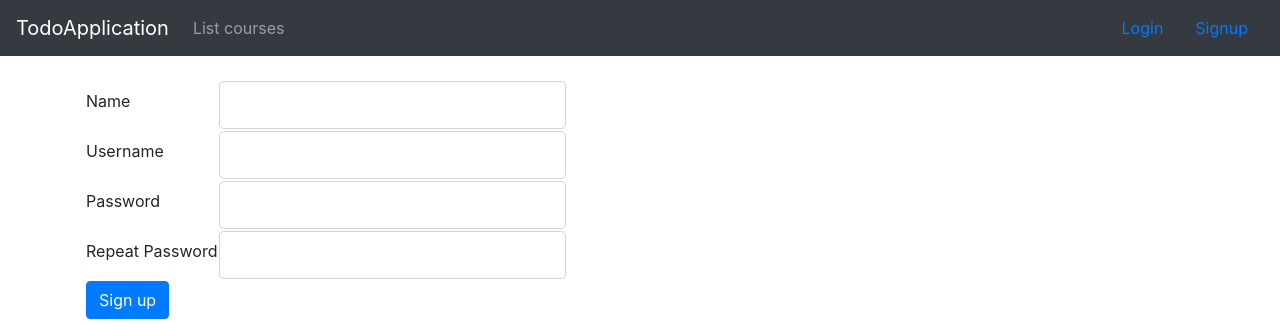
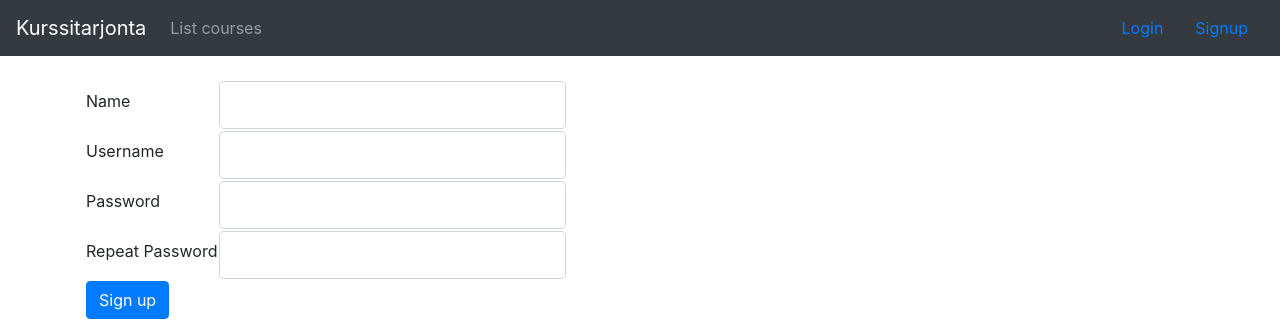
Before and after one commit to Sieluton/kurssitarjonta, a Flask app: page /auth/signup in a window 1280 px wide. Shown: the top 323 px of the page. Run offline with Flask 2, Linux system fonts and the light colour scheme; some libraries are stand-ins or nearby versions.

Commit message:
Layout.html teksti korjattu

```diff
--- a/application/templates/layout.html
+++ b/application/templates/layout.html
@@ -10,7 +10,7 @@
 <body>
 
 <nav class="navbar navbar-expand-md navbar-dark bg-dark mb-4">
-  <a class="navbar-brand" href="#">TodoApplication</a>
+  <a class="navbar-brand" href="#">Kurssitarjonta</a>
   <button class="navbar-toggler" type="button" data-toggle="collapse" data-target="#navbarCollapse" aria-controls="navbarCollapse" aria-expanded="false" aria-label="Toggle navigation">
     <span class="navbar-toggler-icon"></span>
   </button>
```
Also changed, not shown: application/course.db.
